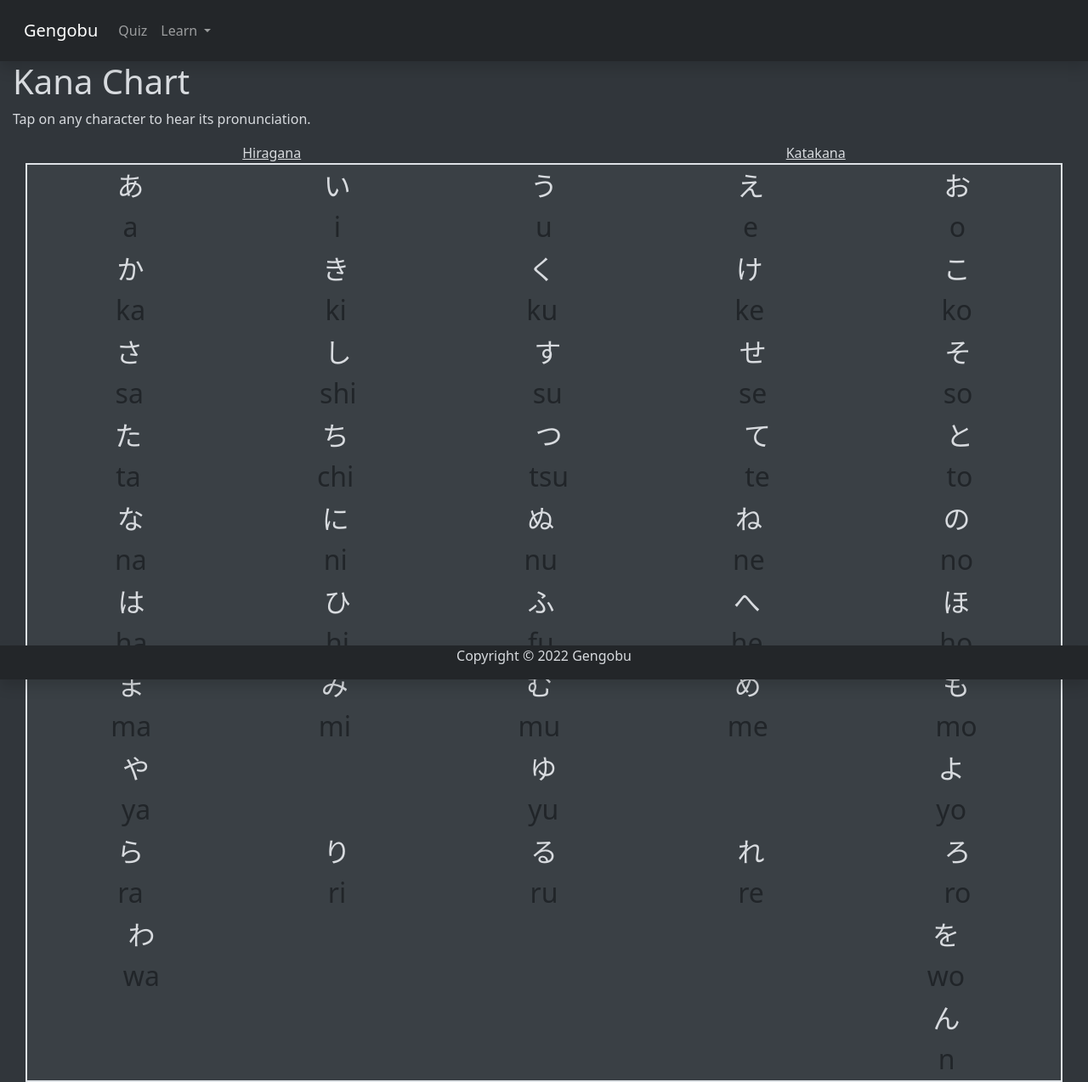
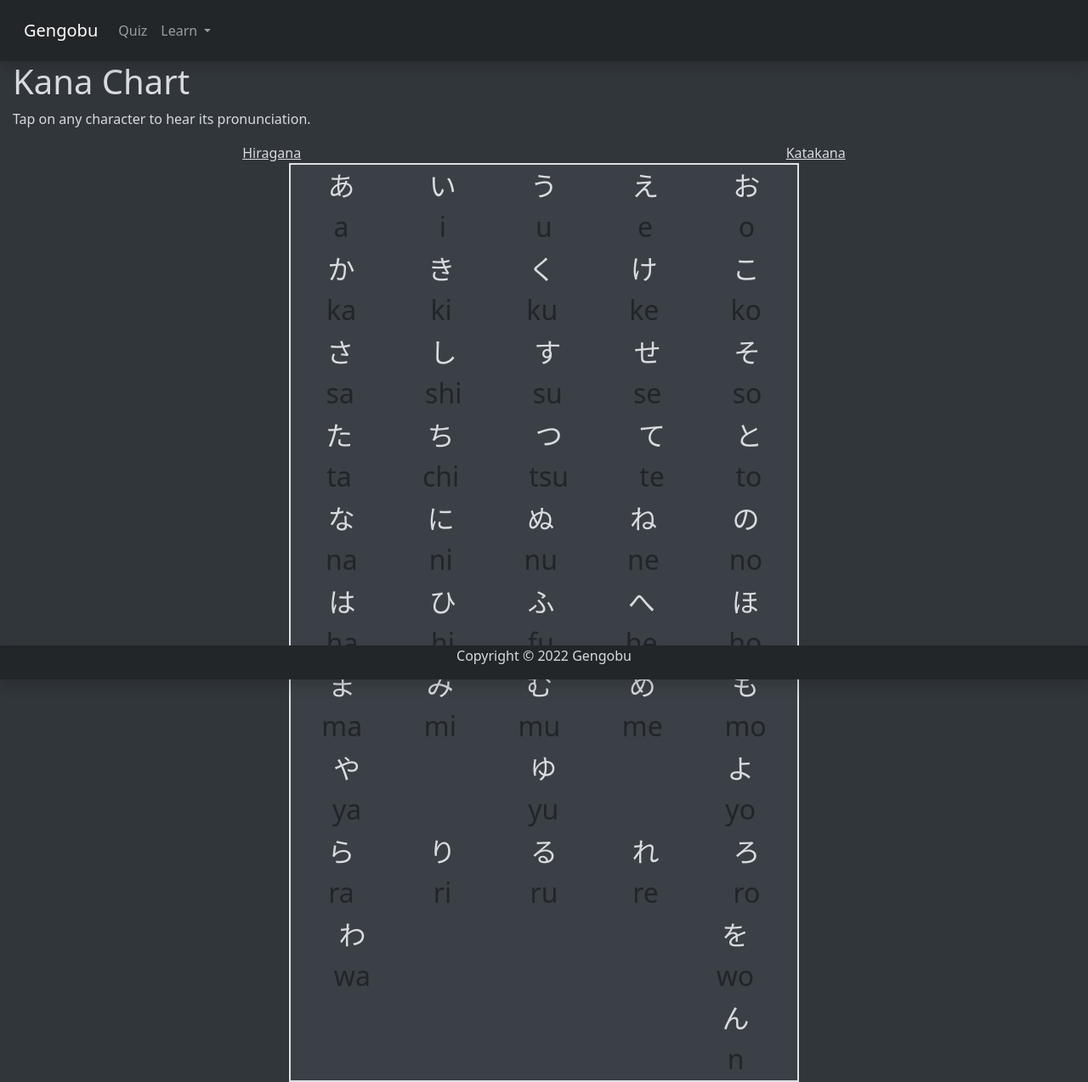
Before and after one commit to Lamatata2003/Gymnasiearbetet, a PHP site: page /kanachart.php in a window 1280 px wide. Shown: the whole page at 85% size. Run offline with PHP 8.4, Linux system fonts and the light colour scheme.

Commit message:
added media query to kana chart

```diff
--- a/kanachart.php
+++ b/kanachart.php
@@ -541,6 +541,13 @@
 	max-width: px;
 }
 
+@media only screen and (min-width: 600px) {
+	.chart {
+		max-width: 600px;
+	}
+  }
+
+
 #wrapper {
 	padding: 0 15px;
 	box-sizing: border-box;
```
